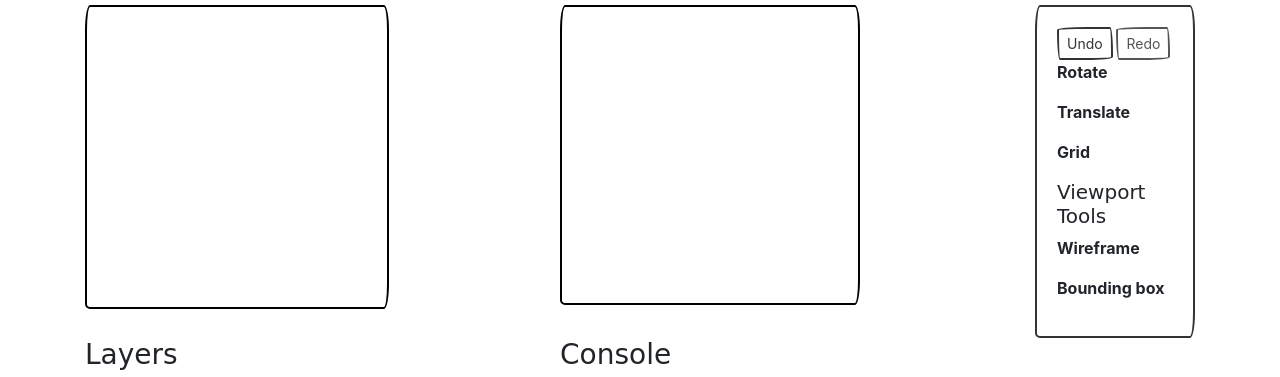
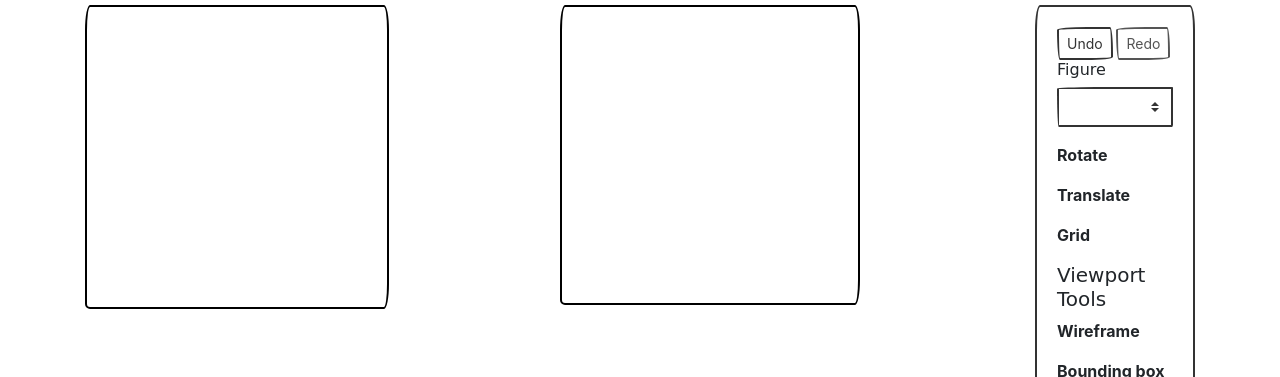
Before and after one commit to SofiaBahamonde/ASSO, a website with bundled scripts: page index.html in a window 1280 px wide. Shown: the part 143-520 px from the top of the page. Built offline with nearby package versions, Linux system fonts and the light colour scheme; a web font is replaced by a local one.

Commit message:
figure select box

```diff
--- a/index.html
+++ b/index.html
@@ -62,7 +62,12 @@
                 <div class="card-body">
                         <button type="button" id ="undo" class="btn btn-outline-primary btn-sm">Undo</button>
                         <button type="button" id ="redo" class="btn btn-outline-secondary btn-sm">Redo</button>
-                        <p>Rotate</p>
+                        <h6>Figure</h6>
+                        <div class="form-group">
+                            <select id="shape-dropbox" class="custom-select"></select>
+                        </div>
+
+                    <p>Rotate</p>
                     <p>Translate</p>
                     <p>Grid</p>
                     <h5>Viewport Tools</h5>
@@ -158,7 +163,7 @@
             <p> Layers Panel</p>
         </div>
 
-        <div id="command">
+         <div id="command">
             <form>
                 <input type="text" id="console-input" style="width: 300px"></input>
                 <button type='button' id="submit" >submit</button>
```
